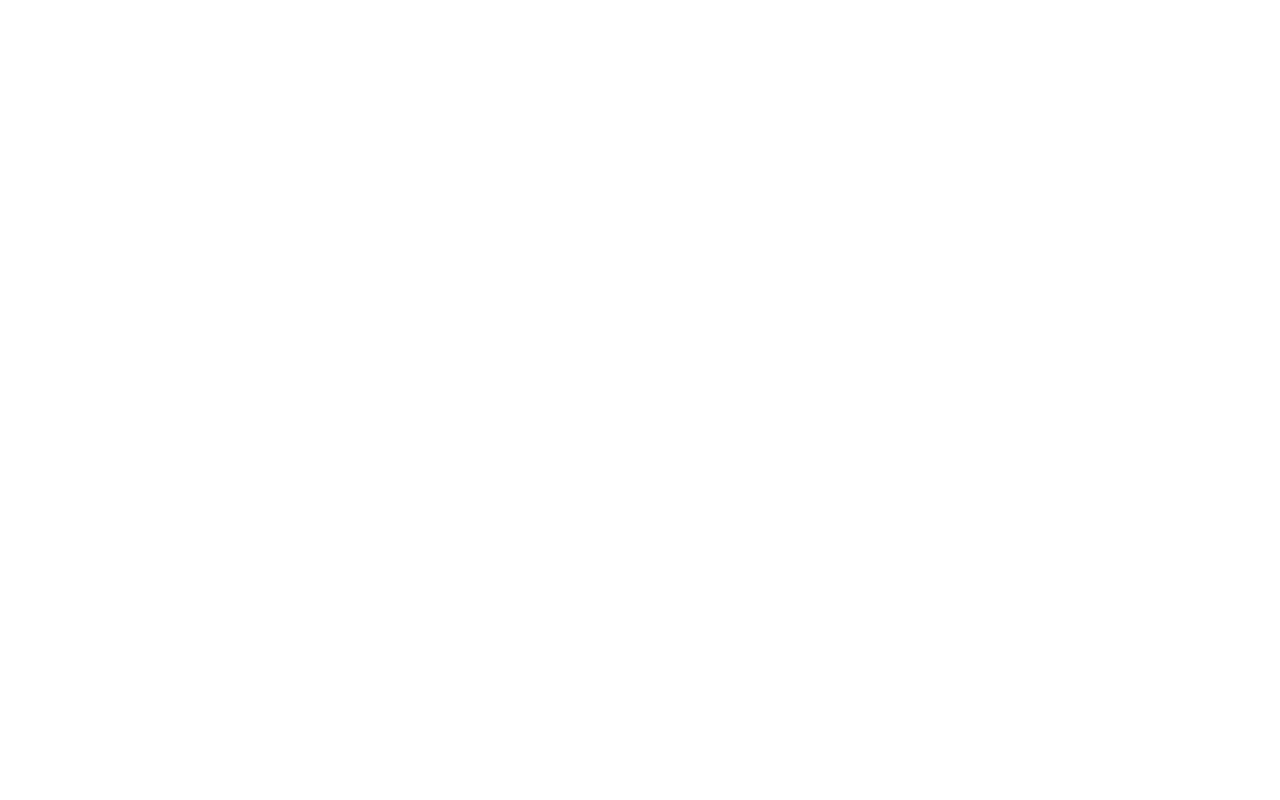
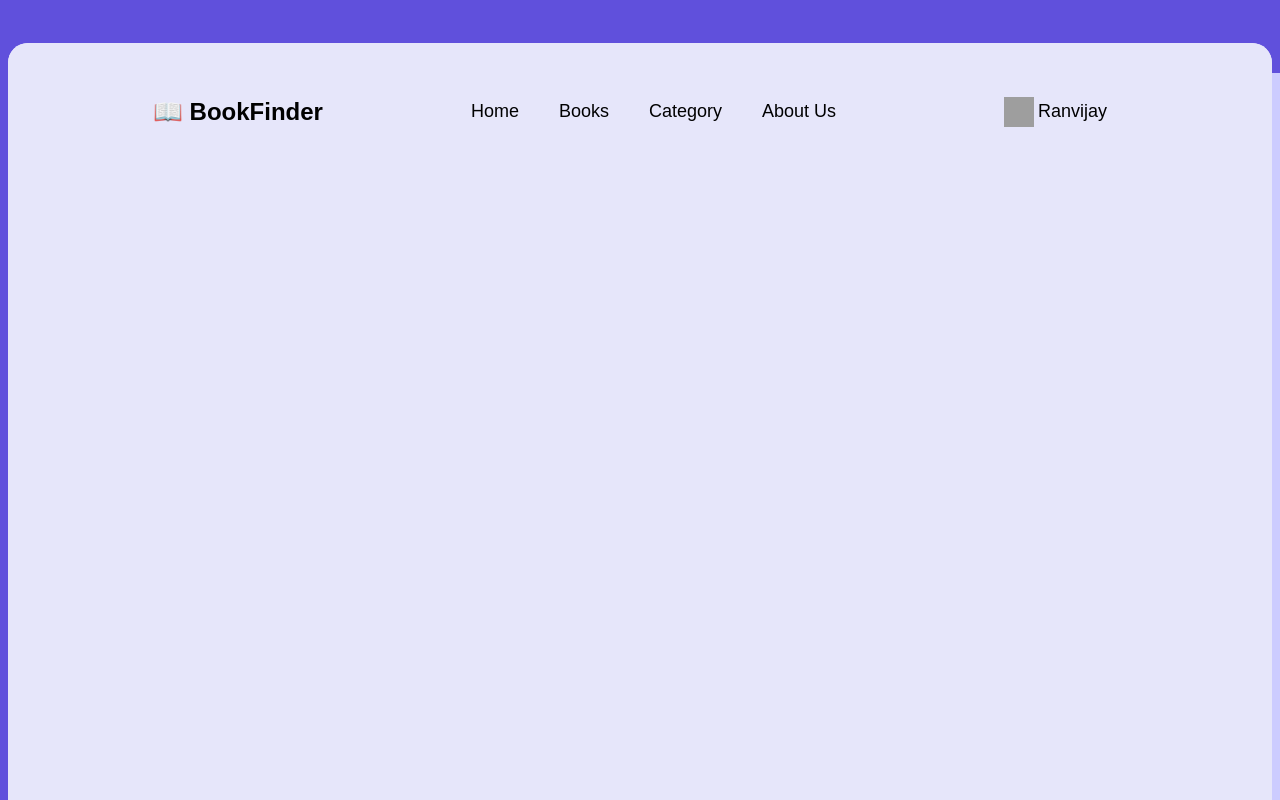
Before and after one commit to Ranvijay9559/book-finder, a plain HTML site: page index.html in a window 1280 px wide. Shown: the top 800 px of the page. Drawn offline with Linux system fonts and the light colour scheme; grey boxes are pictures that could not be loaded.

Commit message:
Nav bar done

```diff
--- a/index.html
+++ b/index.html
@@ -7,7 +7,25 @@
   <title>Book-Finder</title>
 </head>
 <body>
-
+  <div class="container">
+    <div class="navbar-section">
+      <div class="logo">
+        📖 BookFinder
+      </div>
+      <div class="navbar-tools">
+        <button class="tool-btn">Home</button>
+        <button class="tool-btn">Books</button>
+        <button class="tool-btn">Category</button>
+        <button class="tool-btn">About Us</button>
+      </div>
+      <div class="profile">
+        <img src="https://cdn-icons-png.flaticon.com/512/64/64572.png" class="profile-icon">
+        <p>Ranvijay</p>
+      </div>
+    </div>
+    <div class="hero-section"></div>
+    <div class="footer-section"></div>
+  </div>
   <script src="script.js"></script>
 </body>
 </html>
--- a/style.css
+++ b/style.css
@@ -0,0 +1,78 @@
+body {
+  background-color: #6050DC;
+  display: flex;
+  justify-content: center;
+  font-family: Arial, Helvetica, sans-serif;
+}
+
+.container {
+  display: flex;
+  flex-direction: column;
+  width: 1600px;
+  height: 1000px;
+  margin: 35px 0;
+  border-radius: 20px;
+  background-color: #E6E6FA;
+  box-shadow: 30px 30px 0 0 #CCCCFF;
+}
+
+.navbar-section {
+  display:flex;
+  flex-direction: row;
+  background-color: white;
+  padding: 40px 0 20px 0;
+  justify-content: space-between;
+  align-items: center;
+  background-color: #E6E6FA;
+  border-radius: 20px 20px 0 0;
+}
+
+.logo {
+  font-weight: 700;
+  margin-left: 145px;
+  font-size: 24px;
+  cursor: pointer;
+}
+
+.navbar-tools {
+  display: flex;
+  flex-direction: row;
+  justify-content: space-around;
+}
+
+.tool-btn {
+  padding: 10px 20px;
+  background-color: transparent;
+  font-size: 18px;
+  border: none;
+  border-radius: 20px;
+  cursor: pointer;
+  transition: all 0.5s ease;
+
+}
+
+.tool-btn:hover{
+    background-color: #CCCCFF;
+  }
+
+.profile {
+  font-size: 18px;
+  font-weight: 500;
+  display: flex;
+  flex-direction: row;
+  align-items: center;
+  margin-right: 145px;
+  padding: 0 20px;
+  border-radius: 50px;
+  cursor: pointer;
+}
+
+.profile:hover{
+    background-color: #CCCCFF;
+}
+
+.profile-icon {
+  height: 30px;
+  width: 30px;
+  margin-right: 4px;
+}
```
